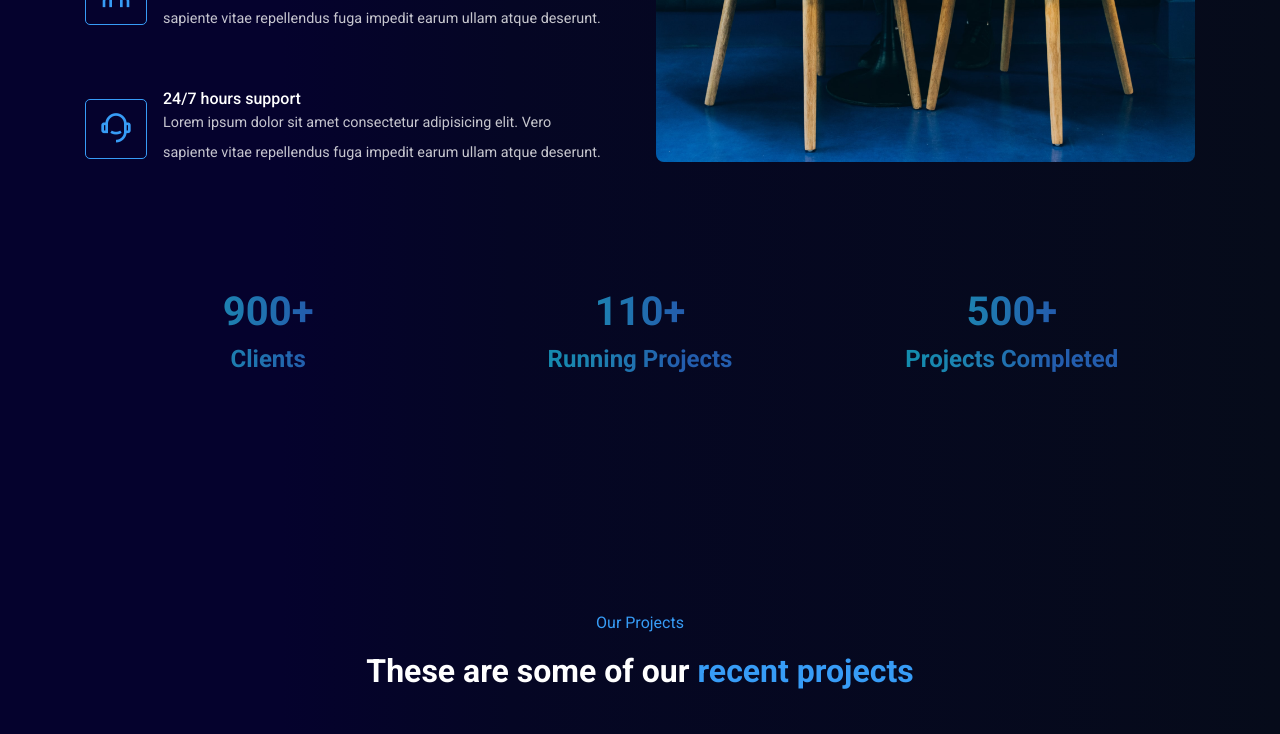
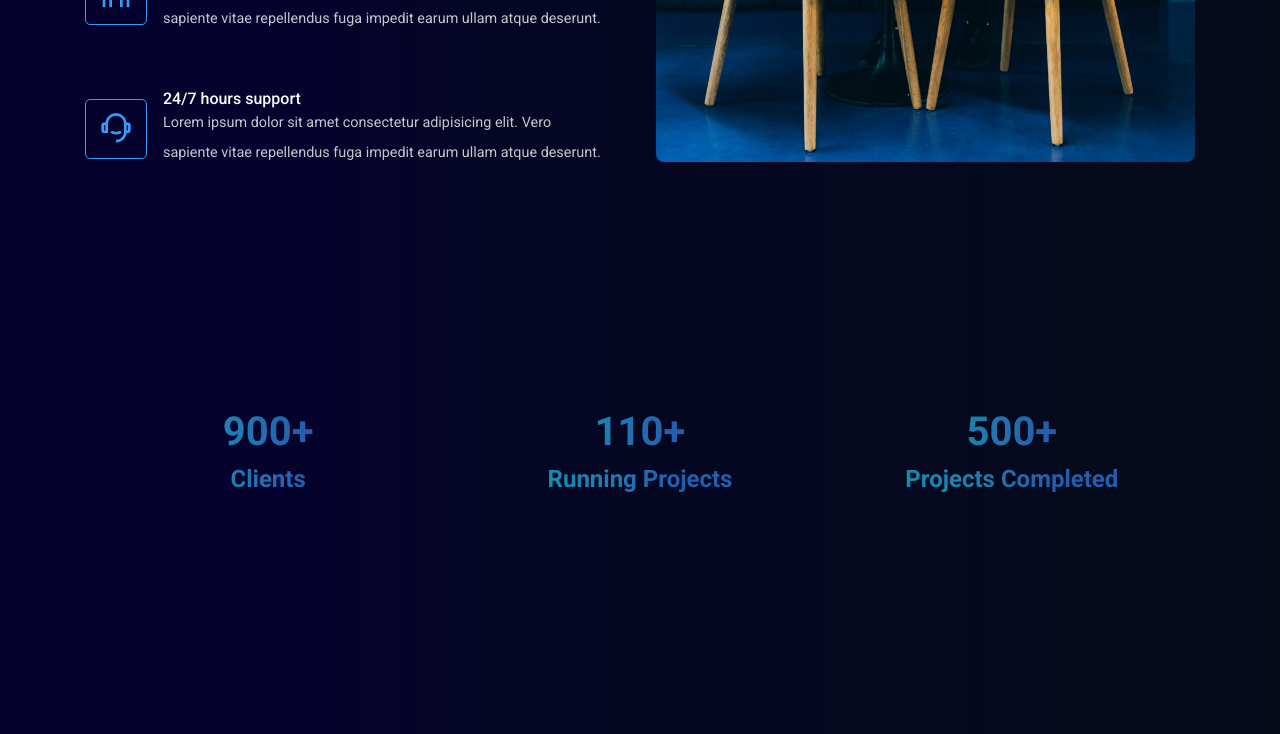
Before and after one commit to iameenalam/Digital-Agency-Website, a React (Create React App) app: page / in a window 1280 px wide. Shown: the part 2000-2734 px from the top of the page. Built offline with nearby package versions, Linux system fonts and the light colour scheme.

Commit message:
added slideup effect using framer motion

```diff
--- a/package.json
+++ b/package.json
@@ -7,6 +7,7 @@
     "@testing-library/react": "^13.4.0",
     "@testing-library/user-event": "^13.5.0",
     "emailjs-com": "^3.2.0",
+    "framer-motion": "^11.3.21",
     "react": "^18.3.1",
     "react-countup": "^6.5.3",
     "react-dom": "^18.3.1",
--- a/src/App.js
+++ b/src/App.js
@@ -13,6 +13,7 @@ import Newsletter from './components/UI/Newsletter';
 import Footer from './components/Footer/Footer';
 import Projects from './components/UI/Projects';
 import ContactUs from './components/UI/ContactUs';
+import SlideUpWrapper from './components/SlideUpWrapper';
 
 function App() {
   return (
@@ -29,36 +30,63 @@ function App() {
 const HomePage = () => (
   <>
     <section id="home">
+      <SlideUpWrapper>
         <Hero />
-
+      </SlideUpWrapper>
     </section>
     <section id="services">
+      <SlideUpWrapper>
         <Services />
+      </SlideUpWrapper>
     </section>
     <section id="about">
+      <SlideUpWrapper>
         <About />
+      </SlideUpWrapper>
+    </section>
+    <section id="about">
+      <SlideUpWrapper>
         <Counter />
+      </SlideUpWrapper>
     </section>
     {/* <section id="team">
+      <SlideUpWrapper>
         <Team />
+      </SlideUpWrapper>
     </section> */}
     <section id="projects">
+      <SlideUpWrapper>
         <Projects />
+      </SlideUpWrapper>
     </section>
     <section id="blog">
+      <SlideUpWrapper>
         <Blog />
+      </SlideUpWrapper>
     </section>
+    <SlideUpWrapper>
       <Testimonial />
+    </SlideUpWrapper>
+    <SlideUpWrapper>
       <Newsletter />
+    </SlideUpWrapper>
+    <SlideUpWrapper>
       <Footer />
+    </SlideUpWrapper>
   </>
 );
 
 const ContactUsPage = () => (
   <>
+    <SlideUpWrapper>
       <ContactUs />
+    </SlideUpWrapper>
+    <SlideUpWrapper>
       <Newsletter />
+    </SlideUpWrapper>
+    <SlideUpWrapper>
       <Footer />
+    </SlideUpWrapper>
   </>
 );
 
--- /dev/null
+++ b/src/components/SlideUpWrapper.js
@@ -0,0 +1,18 @@
+// src/components/SlideUpWrapper.js
+import React from 'react';
+import { motion } from 'framer-motion';
+
+const slideUp = {
+  hidden: { opacity: 0, y: 100 },
+  visible: { opacity: 1, y: 0, transition: { duration: 0.5 } },
+};
+
+const SlideUpWrapper = ({ children }) => {
+  return (
+    <motion.div initial="hidden" whileInView="visible" viewport={{ once: true }} variants={slideUp}>
+      {children}
+    </motion.div>
+  );
+};
+
+export default SlideUpWrapper;
```
Also changed, not shown: 1 other file (tests, documents, lock files or other folders). Lines whose indentation alone changed are shown as unchanged.
